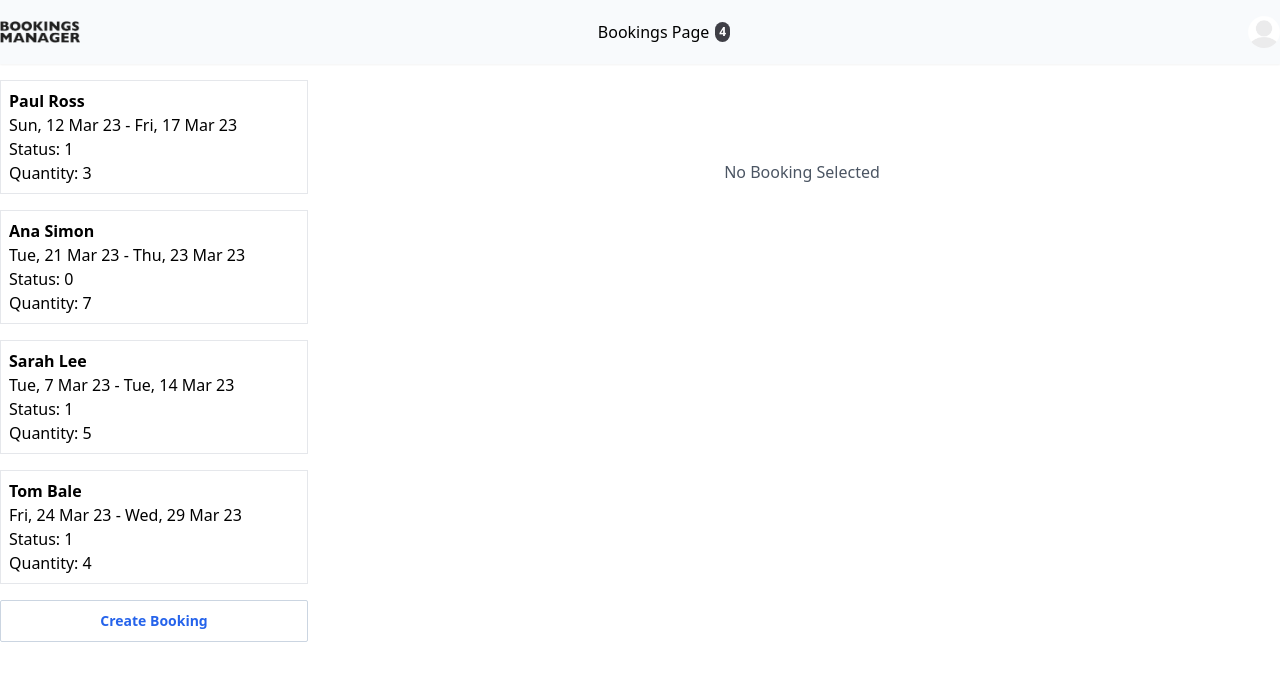
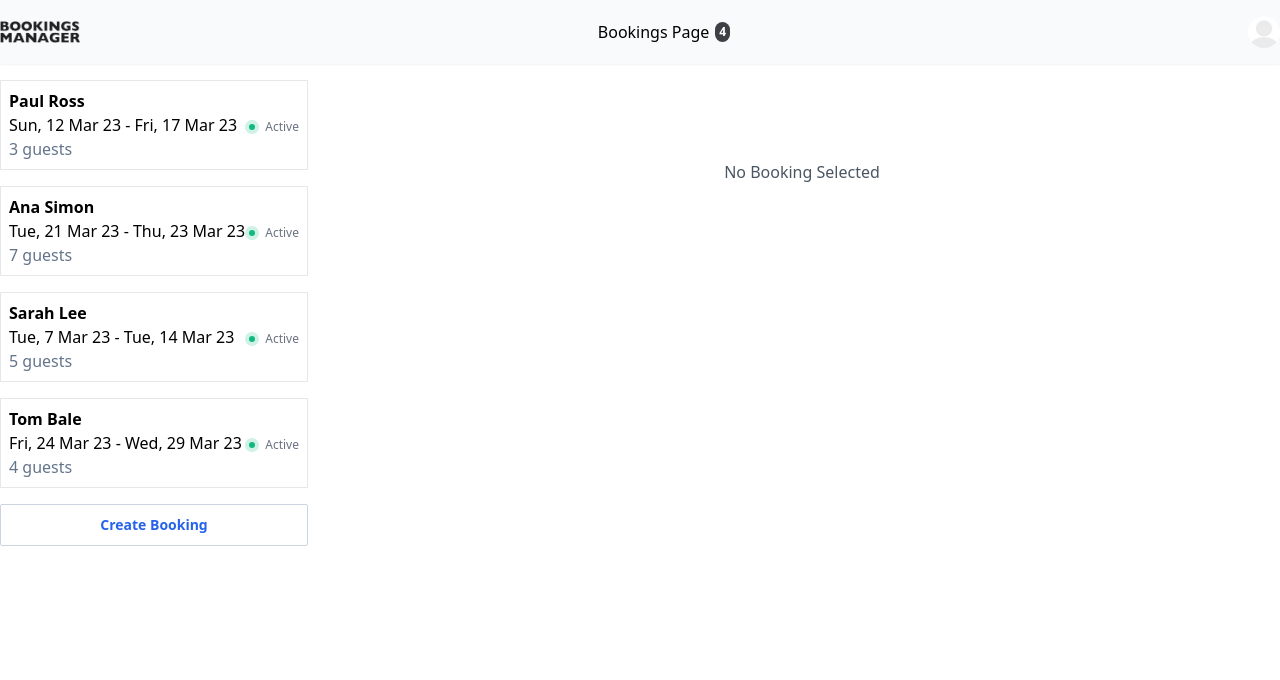
Before and after one commit to iorrah/bookings-manager, a React (Vite) app: page / in a window 1280 px wide. Shown: the top 680 px of the page. Built offline with nearby package versions, Linux system fonts and the light colour scheme.

Commit message:
Improve status presentation

```diff
--- /dev/null
+++ b/src/constants/index.ts
@@ -0,0 +1,3 @@
+export const statusName: { [index: number]: string } = {
+  1: "Active"
+};
--- a/src/data/bookings.json
+++ b/src/data/bookings.json
@@ -23,7 +23,7 @@
     "guestName": "Ana Simon",
     "guestEmail": "ana.simon@email.com",
     "guestPhoneNumber": "+104623499",
-    "status": 0
+    "status": 1
   },
   {
     "id": 2390594199,
--- a/src/pages/BookingsPage/BookingCreatorDetails/index.tsx
+++ b/src/pages/BookingsPage/BookingCreatorDetails/index.tsx
@@ -28,10 +28,6 @@ export const BookingCreatorDetails: BookingCreatorDetailsType = ({
           <div>
             <p>Property Name: (select dropdown)</p>
           </div>
-
-          <div className="flex">
-            <p>Status: {booking.status}</p>
-          </div>
         </div>
 
         <BookingCreator
--- a/src/pages/BookingsPage/BookingsList/index.tsx
+++ b/src/pages/BookingsPage/BookingsList/index.tsx
@@ -1,7 +1,7 @@
 import { FC, useContext } from "react";
 
 import { BookingsContext } from "../../../providers/bookings";
-import { fullDate } from "../../../utils/date";
+import { formatStatus, fullDate } from "../../../utils";
 
 type BookingsListType = FC<{
   onSelectBooking: (bookingId: number) => void;
@@ -22,18 +22,34 @@ export const BookingsList: BookingsListType = ({
           onClick={() => onSelectBooking(booking.id)}
           key={booking.id}
         >
-          <p className="font-semibold">{booking.guestName}</p>
+          <div className="flex justify-between items-center">
+            <div>
+              <p className="font-semibold">{booking.guestName}</p>
 
-          <p>
-            {fullDate(booking.checkIn)} - {fullDate(booking.checkOut)}
-          </p>
+              <p>
+                {fullDate(booking.checkIn)} - {fullDate(booking.checkOut)}
+              </p>
 
-          <p>Status: {booking.status}</p>
+              <p className="text-slate-500">
+                {Number(booking.adultsAmount) + Number(booking.childrenAmount)}{" "}
+                guests
+              </p>
+            </div>
 
-          <p>
-            Quantity:{" "}
-            {Number(booking.adultsAmount) + Number(booking.childrenAmount)}
-          </p>
+            <div className="mt-1 flex items-center gap-x-1.5">
+              {booking.status === 1 ? (
+                <>
+                  <div className="flex-none rounded-full bg-emerald-500/20 p-1">
+                    <div className="h-1.5 w-1.5 rounded-full bg-emerald-500"></div>
+                  </div>
+
+                  <p className="text-xs leading-5 text-gray-500">
+                    {formatStatus(booking.status)}
+                  </p>
+                </>
+              ) : null}
+            </div>
+          </div>
         </button>
       ))}
 
--- a/src/pages/BookingsPage/shared/BookingForm/index.tsx
+++ b/src/pages/BookingsPage/shared/BookingForm/index.tsx
@@ -2,7 +2,7 @@ import { FC } from "react";
 
 // TODO: use absolute paths
 import { Booking } from "../../../../types";
-import { fullDate } from "../../../../utils/date";
+import { fullDate } from "../../../../utils/";
 
 import { BookingField } from "./BookingField";
 
--- a/src/utils/date.ts
+++ b/src/utils/index.ts
@@ -1,3 +1,6 @@
 import { format } from "date-fns";
+import { statusName } from "../constants";
 
 export const fullDate = (date: string) => format(new Date(date), "E, d MMM yy");
+
+export const formatStatus = (status: number) => statusName[status];
```
